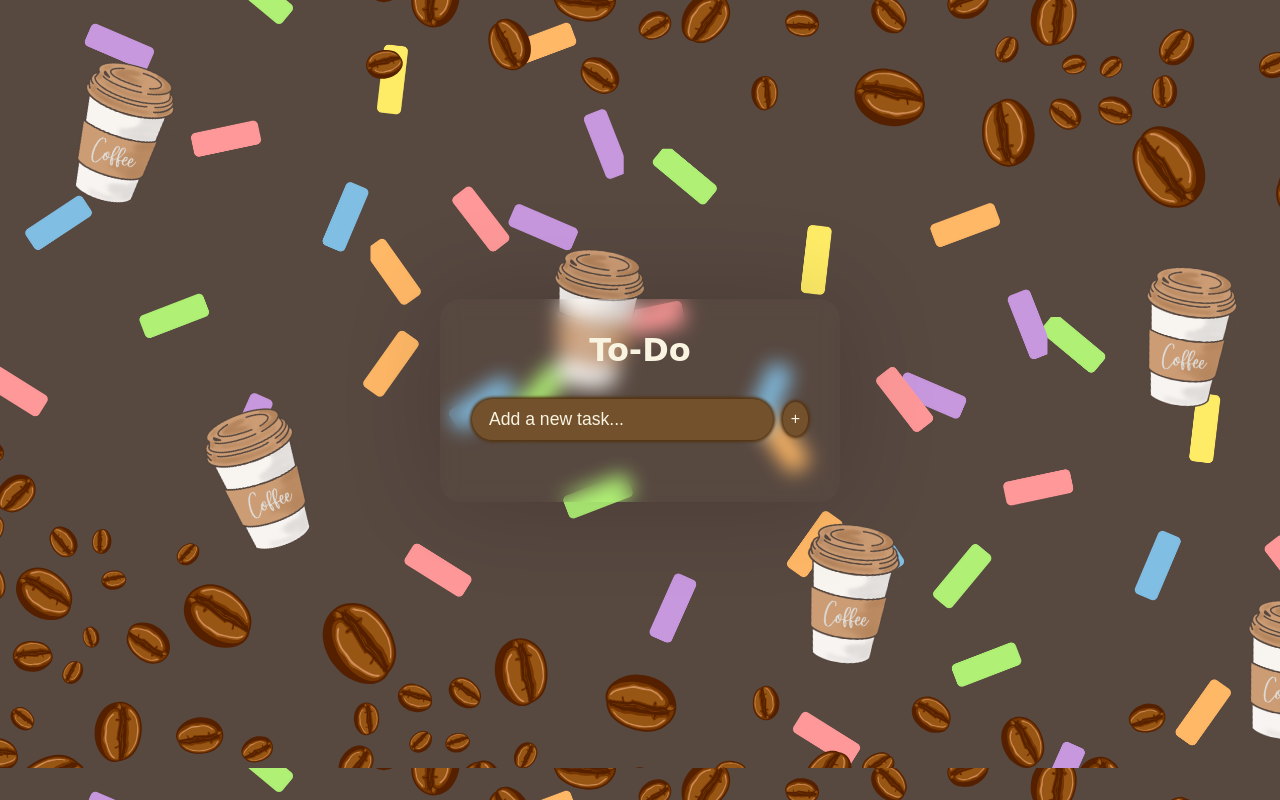
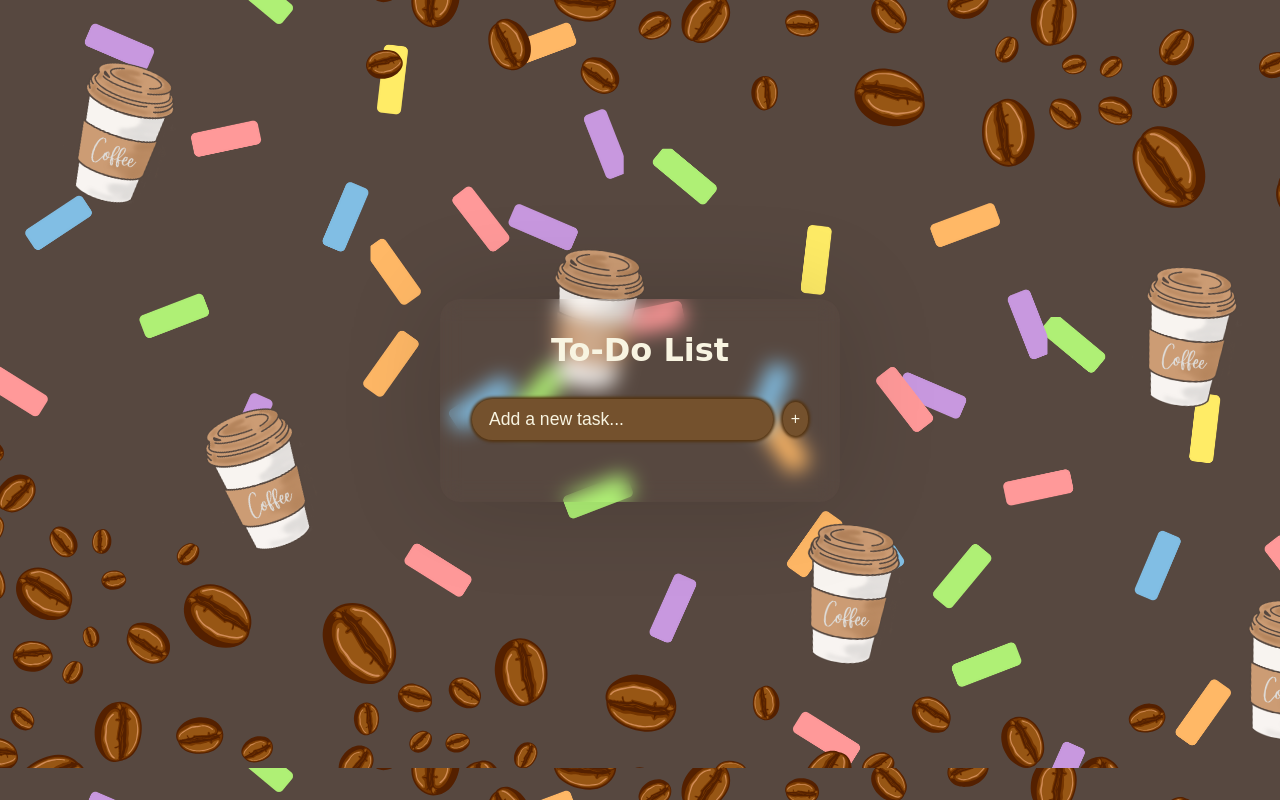
Before and after one commit to iimani19/to-do-list, a plain HTML site: page index.html in a window 1280 px wide. Drawn offline with Linux system fonts and the light colour scheme; a web font is replaced by a local one.

Commit message:
Updated todo list.html

```diff
--- a/index.html
+++ b/index.html
@@ -13,7 +13,7 @@
 <body>
   <div class="container">
     <div class="todo-app">
-        <h1> To-Do</h1>
+        <h1> To-Do List</h1>
         <form class="input-area">
             <input type="text" id="task-input" placeholder="Add a new task...">
             <button type="submit" id="add-task-btn"> + </button>
@@ -26,4 +26,5 @@
   </div>
   <script src="app.js"></script>
 </body>
+
 </html>
```
